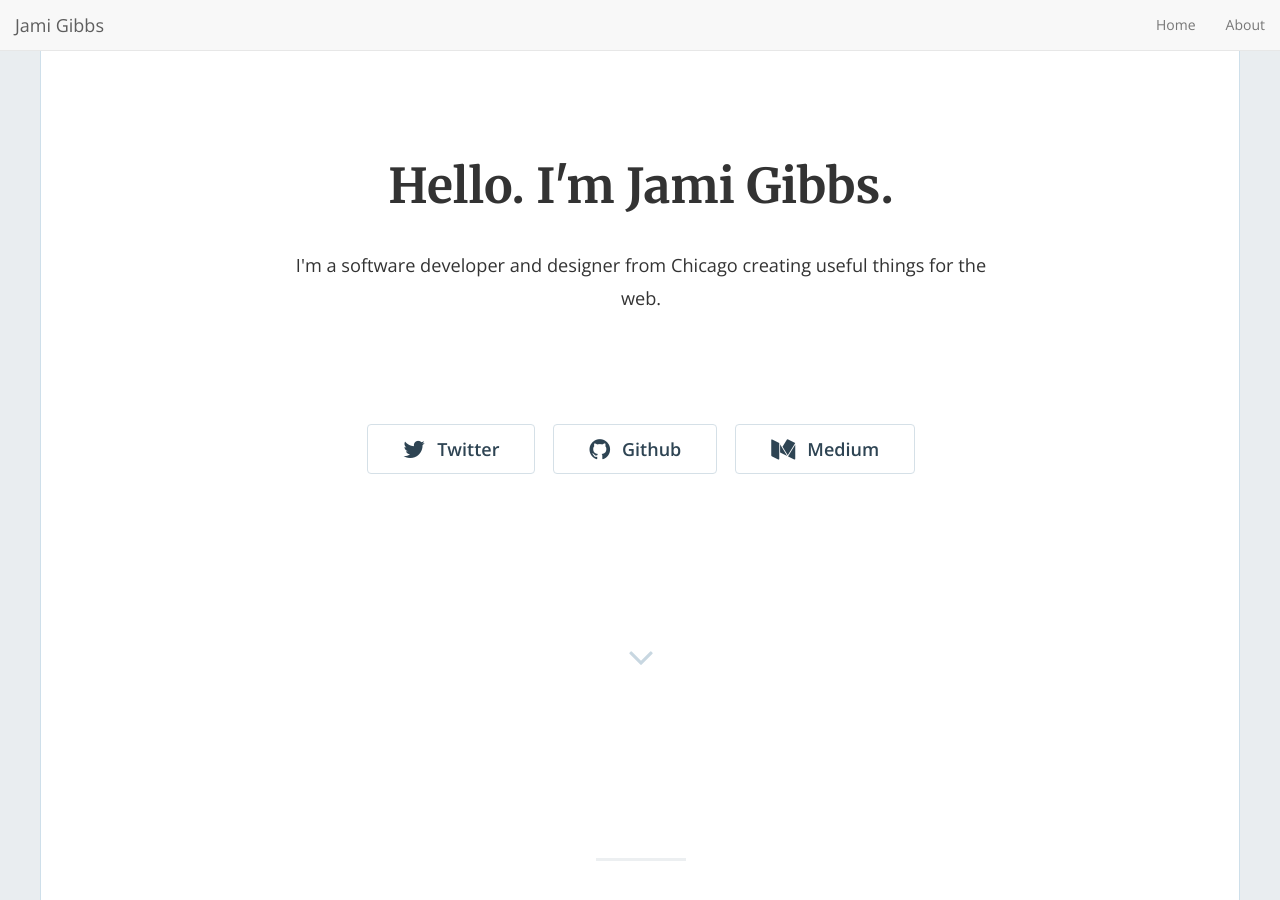
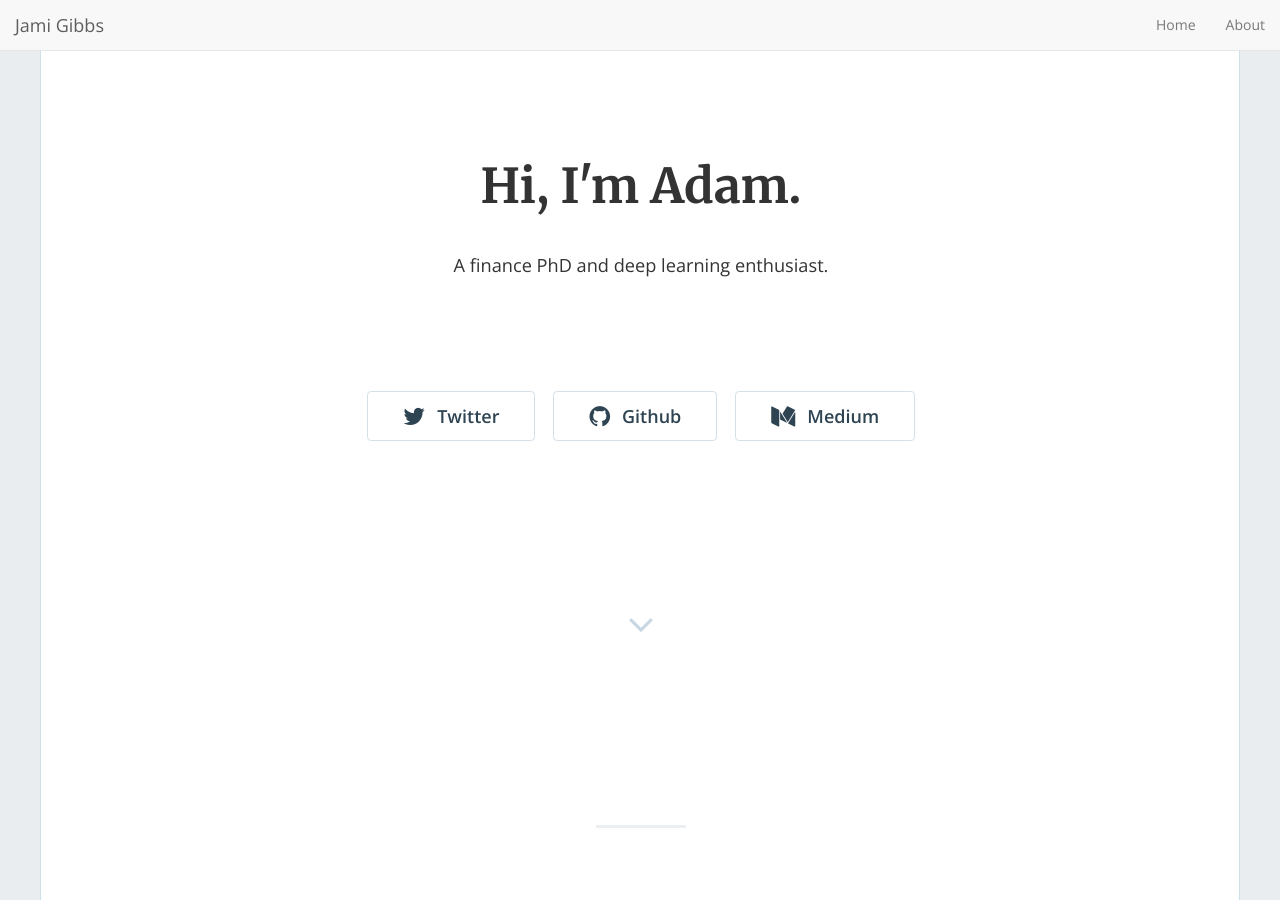
Before and after one commit to adam-bozman/adam-bozman.github.io, a Jekyll site: the page built from index.html, in a window 1280 px wide and 900 px high. Built offline with Jekyll 4.4.1, drawn with Linux system fonts in a browser that asks for light colours; nearby versions of some CDN libraries; the list of posts is cut into pages by our own code.

Commit message:
updated introduction

```diff
--- a/_config.yml
+++ b/_config.yml
@@ -13,11 +13,11 @@
 # you will see them accessed via {{ site.title }}, {{ site.email }}, and so on.
 # You can create any custom variable you would like, and they will be accessible
 # in the templates via {{ site.myvariable }}.
-title: "Hello. I'm Jami Gibbs."
+title: "Hi, I'm Adam."
 email: 'jami0821@gmail.com'
-description: "I'm a software developer and designer from Chicago creating useful things for the web."
+description: "A finance PhD and deep learning enthusiast."
 baseurl: "" # the subpath of your site, e.g. /blog
-url: "https://jamigibbs.github.io/phantom" # the base hostname & protocol for your site, e.g. https://example.com
+url: "https://adam-bozman.github.io/" # the base hostname & protocol for your site, e.g. https://example.com
 twitter_username: 'jamigibbs'
 github_username: 'jamigibbs'
 medium_username: 'blog.jamigibbs.com'
```
